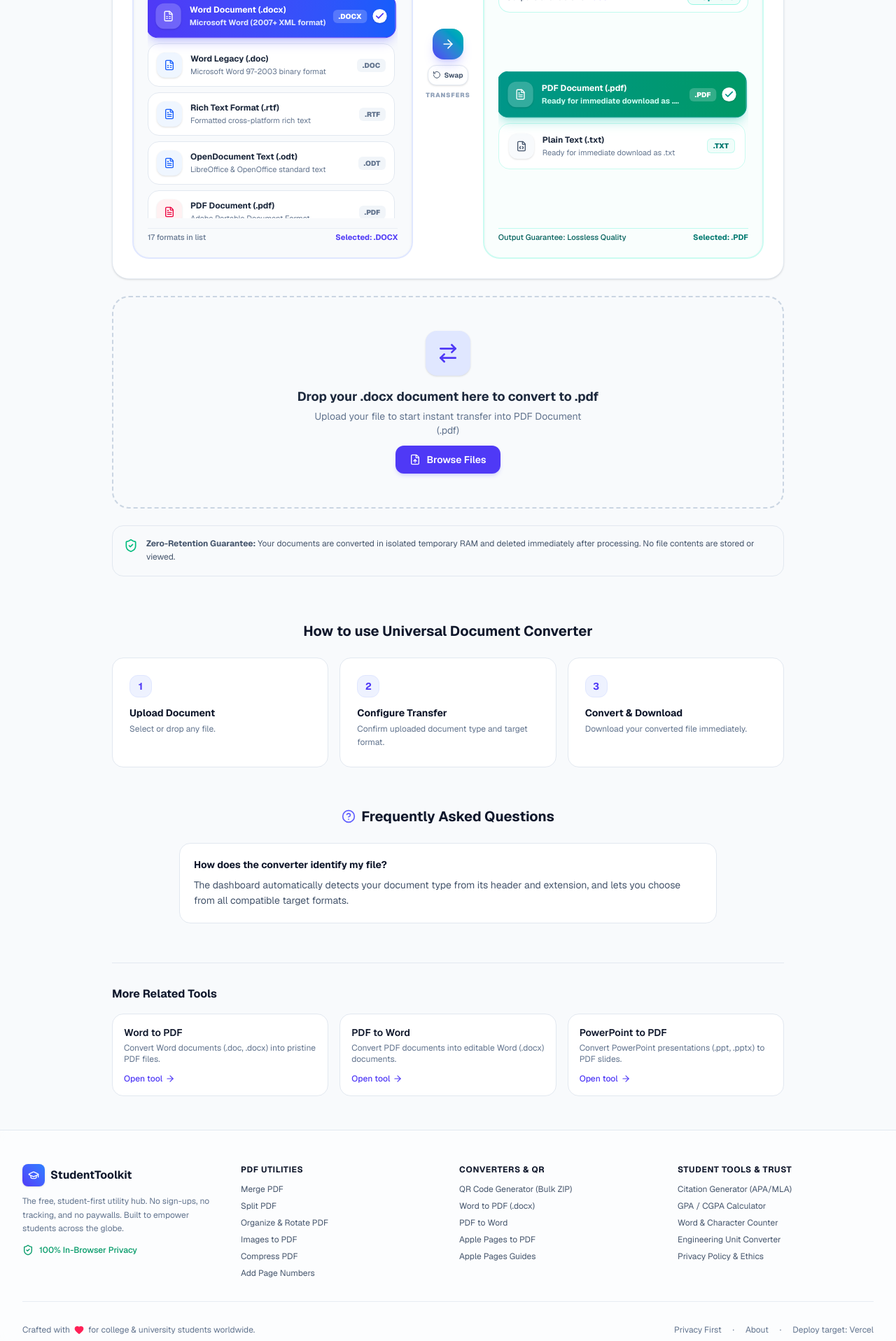
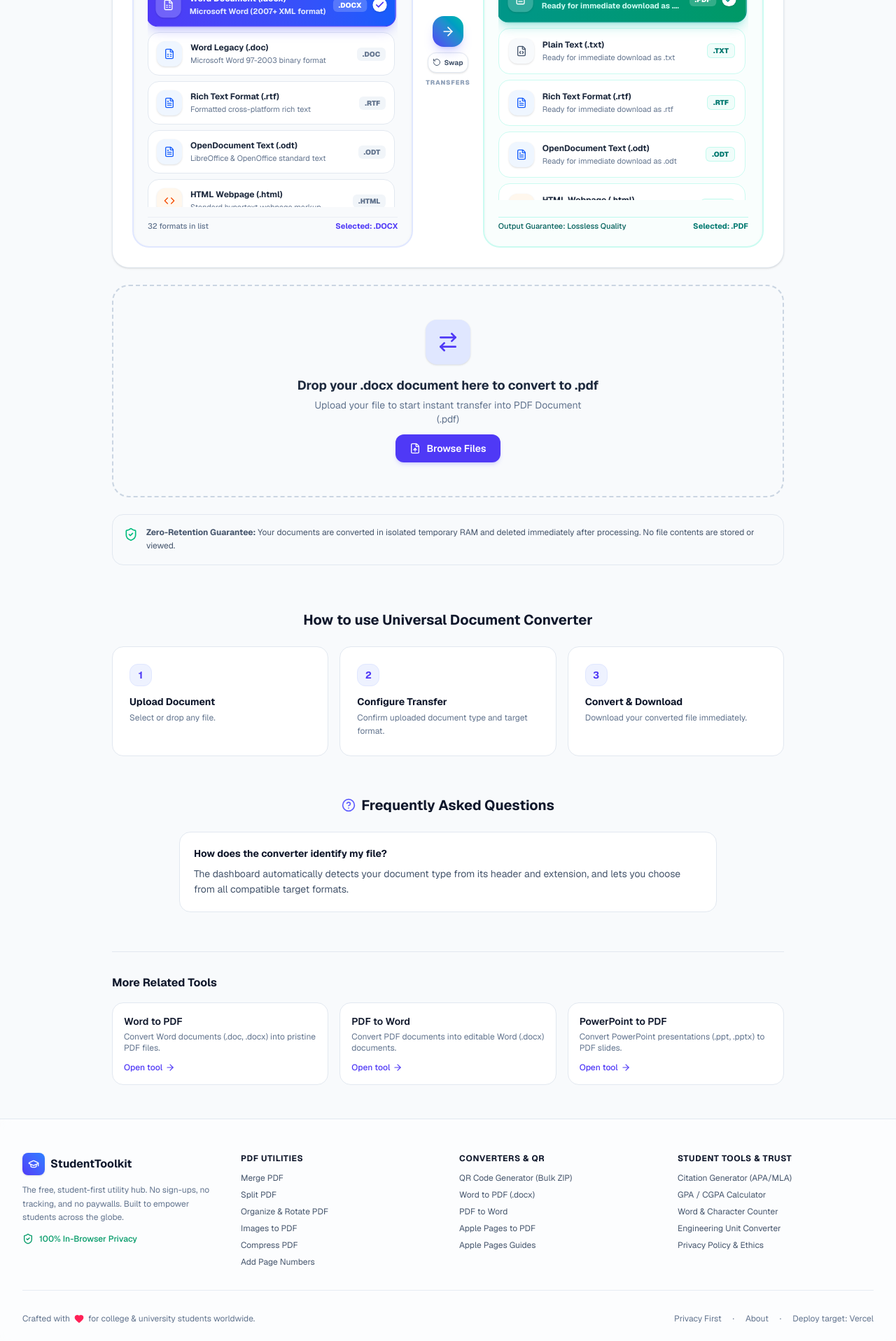
Before and after one commit to darshanrk2006/Student-Utility, a Next.js app: page /convert in a window 1280 px wide. Shown: the part 880-2797 px from the top of the page at 70% size. Built offline with nearby package versions, Linux system fonts and the light colour scheme.

Commit message:
Expand conversion matrix to all document/image/ebook/data formats and simplify container titles to FROM and TO

```diff
--- a/components/ServerConvertTool.tsx
+++ b/components/ServerConvertTool.tsx
@@ -32,6 +32,9 @@ import {
   Filter,
   CheckCheck,
   RotateCcw,
+  BookOpen,
+  Code,
+  Database,
 } from "lucide-react";
 
 export interface FormatMeta {
@@ -39,7 +42,7 @@ export interface FormatMeta {
   name: string;
   shortName: string;
   ext: string;
-  category: "doc" | "pdf" | "slides" | "sheet" | "image" | "apple" | "text";
+  category: "doc" | "pdf" | "slides" | "sheet" | "image" | "apple" | "text" | "ebook";
   categoryLabel: string;
   color: string;
   bgLight: string;
@@ -102,6 +105,60 @@ export const ALL_FORMATS: FormatMeta[] = [
     iconName: "FileText",
     desc: "LibreOffice & OpenOffice standard text",
   },
+  {
+    id: "html",
+    name: "HTML Webpage (.html)",
+    shortName: "HTML (.html)",
+    ext: "html",
+    category: "doc",
+    categoryLabel: "Document",
+    color: "text-orange-600 dark:text-orange-400",
+    bgLight: "bg-orange-50",
+    bgDark: "dark:bg-orange-950/60",
+    iconName: "Code",
+    desc: "Standard hypertext webpage markup",
+  },
+  {
+    id: "md",
+    name: "Markdown Document (.md)",
+    shortName: "Markdown (.md)",
+    ext: "md",
+    category: "doc",
+    categoryLabel: "Document",
+    color: "text-slate-700 dark:text-slate-300",
+    bgLight: "bg-slate-100",
+    bgDark: "dark:bg-slate-800",
+    iconName: "FileText",
+    desc: "Formatted Markdown documentation notes",
+  },
+
+  // E-Books
+  {
+    id: "epub",
+    name: "EPUB E-Book (.epub)",
+    shortName: "EPUB E-Book",
+    ext: "epub",
+    category: "ebook",
+    categoryLabel: "E-Book",
+    color: "text-emerald-600 dark:text-emerald-400",
+    bgLight: "bg-emerald-50",
+    bgDark: "dark:bg-emerald-950/60",
+    iconName: "BookOpen",
+    desc: "Universal open electronic book format",
+  },
+  {
+    id: "mobi",
+    name: "MOBI E-Book (.mobi)",
+    shortName: "MOBI E-Book",
+    ext: "mobi",
+    category: "ebook",
+    categoryLabel: "E-Book",
+    color: "text-amber-600 dark:text-amber-400",
+    bgLight: "bg-amber-50",
+    bgDark: "dark:bg-amber-950/60",
+    iconName: "BookOpen",
+    desc: "Amazon Kindle legacy e-book format",
+  },
 
   // PDF
   {
@@ -156,7 +213,20 @@ export const ALL_FORMATS: FormatMeta[] = [
     bgLight: "bg-amber-50",
     bgDark: "dark:bg-amber-950/60",
     iconName: "Presentation",
-    desc: "LibreOffice Impress slides",
+    desc: "LibreOffice Impress presentation slides",
+  },
+  {
+    id: "key",
+    name: "Apple Keynote (.key)",
+    shortName: "Apple Keynote",
+    ext: "key",
+    category: "apple",
+    categoryLabel: "Apple",
+    color: "text-purple-600 dark:text-purple-400",
+    bgLight: "bg-purple-50",
+    bgDark: "dark:bg-purple-950/60",
+    iconName: "Presentation",
+    desc: "Apple macOS Keynote presentation",
   },
 
   // Spreadsheets
@@ -211,6 +281,32 @@ export const ALL_FORMATS: FormatMeta[] = [
     bgDark: "dark:bg-emerald-950/60",
     iconName: "Sheet",
     desc: "LibreOffice Calc spreadsheet",
+  },
+  {
+    id: "numbers",
+    name: "Apple Numbers (.numbers)",
+    shortName: "Apple Numbers",
+    ext: "numbers",
+    category: "apple",
+    categoryLabel: "Apple",
+    color: "text-purple-600 dark:text-purple-400",
+    bgLight: "bg-purple-50",
+    bgDark: "dark:bg-purple-950/60",
+    iconName: "Sheet",
+    desc: "Apple macOS Numbers spreadsheet",
+  },
+  {
+    id: "tsv",
+    name: "TSV Table (.tsv)",
+    shortName: "TSV Table",
+    ext: "tsv",
+    category: "sheet",
+    categoryLabel: "Spreadsheet",
+    color: "text-emerald-600 dark:text-emerald-400",
+    bgLight: "bg-emerald-50",
+    bgDark: "dark:bg-emerald-950/60",
+    iconName: "Sheet",
+    desc: "Tab-Separated Values tabular data",
   },
 
   // Apple Pages
@@ -268,8 +364,86 @@ export const ALL_FORMATS: FormatMeta[] = [
     iconName: "ImageIcon",
     desc: "Modern high-efficiency web image",
   },
+  {
+    id: "gif",
+    name: "GIF Image (.gif)",
+    shortName: "GIF Image",
+    ext: "gif",
+    category: "image",
+    categoryLabel: "Image",
+    color: "text-pink-600 dark:text-pink-400",
+    bgLight: "bg-pink-50",
+    bgDark: "dark:bg-pink-950/60",
+    iconName: "ImageIcon",
+    desc: "Animated or static Graphics Interchange Format",
+  },
+  {
+    id: "svg",
+    name: "SVG Vector (.svg)",
+    shortName: "SVG Vector",
+    ext: "svg",
+    category: "image",
+    categoryLabel: "Image",
+    color: "text-indigo-600 dark:text-indigo-400",
+    bgLight: "bg-indigo-50",
+    bgDark: "dark:bg-indigo-950/60",
+    iconName: "Code",
+    desc: "Scalable Vector Graphic for crisp rendering",
+  },
+  {
+    id: "bmp",
+    name: "Bitmap Image (.bmp)",
+    shortName: "Bitmap (.bmp)",
+    ext: "bmp",
+    category: "image",
+    categoryLabel: "Image",
+    color: "text-slate-600 dark:text-slate-400",
+    bgLight: "bg-slate-100",
+    bgDark: "dark:bg-slate-800",
+    iconName: "ImageIcon",
+    desc: "Uncompressed Windows Bitmap image",
+  },
+  {
+    id: "tiff",
+    name: "TIFF Image (.tiff)",
+    shortName: "TIFF Image",
+    ext: "tiff",
+    category: "image",
+    categoryLabel: "Image",
+    color: "text-slate-600 dark:text-slate-400",
+    bgLight: "bg-slate-100",
+    bgDark: "dark:bg-slate-800",
+    iconName: "ImageIcon",
+    desc: "High-quality print & scanning image",
+  },
+  {
+    id: "heic",
+    name: "Apple HEIC (.heic)",
+    shortName: "Apple HEIC",
+    ext: "heic",
+    category: "image",
+    categoryLabel: "Image",
+    color: "text-purple-600 dark:text-purple-400",
+    bgLight: "bg-purple-50",
+    bgDark: "dark:bg-purple-950/60",
+    iconName: "Apple",
+    desc: "High Efficiency Image Container from iPhone",
+  },
+  {
+    id: "ico",
+    name: "Icon File (.ico)",
+    shortName: "Icon (.ico)",
+    ext: "ico",
+    category: "image",
+    categoryLabel: "Image",
+    color: "text-cyan-600 dark:text-cyan-400",
+    bgLight: "bg-cyan-50",
+    bgDark: "dark:bg-cyan-950/60",
+    iconName: "ImageIcon",
+    desc: "Website favicon and desktop icon file",
+  },
 
-  // Text
+  // Text & Data
   {
     id: "txt",
     name: "Plain Text (.txt)",
@@ -283,27 +457,83 @@ export const ALL_FORMATS: FormatMeta[] = [
     iconName: "FileCode",
     desc: "Standard raw text without formatting",
   },
+  {
+    id: "json",
+    name: "JSON Data (.json)",
+    shortName: "JSON Data",
+    ext: "json",
+    category: "text",
+    categoryLabel: "Data",
+    color: "text-amber-600 dark:text-amber-400",
+    bgLight: "bg-amber-50",
+    bgDark: "dark:bg-amber-950/60",
+    iconName: "Database",
+    desc: "JavaScript Object Notation data structure",
+  },
+  {
+    id: "xml",
+    name: "XML Document (.xml)",
+    shortName: "XML Document",
+    ext: "xml",
+    category: "text",
+    categoryLabel: "Data",
+    color: "text-cyan-600 dark:text-cyan-400",
+    bgLight: "bg-cyan-50",
+    bgDark: "dark:bg-cyan-950/60",
+    iconName: "Code",
+    desc: "Extensible Markup Language structured data",
+  },
 ];
 
 export const VALID_TARGETS: Record<string, string[]> = {
-  docx: ["pdf", "txt"],
-  doc: ["pdf", "docx", "txt"],
-  rtf: ["pdf", "docx", "txt"],
-  odt: ["pdf", "docx", "txt"],
-  pdf: ["docx", "png", "jpg", "txt"],
-  pptx: ["pdf"],
-  ppt: ["pdf", "pptx"],
-  odp: ["pdf"],
-  xlsx: ["pdf", "csv"],
-  xls: ["pdf", "xlsx", "csv"],
-  csv: ["pdf", "xlsx"],
-  ods: ["pdf", "xlsx"],
-  pages: ["docx", "pdf", "doc", "txt"],
-  jpg: ["pdf", "png", "webp"],
-  jpeg: ["pdf", "png", "webp"],
-  png: ["pdf", "jpg", "webp"],
-  webp: ["pdf", "jpg", "png"],
-  txt: ["pdf", "docx"],
+  // Documents
+  docx: ["pdf", "txt", "rtf", "odt", "html", "epub", "jpg", "png"],
+  doc: ["docx", "pdf", "txt", "rtf", "odt", "html"],
+  rtf: ["docx", "pdf", "txt", "odt", "html"],
+  odt: ["docx", "pdf", "txt", "rtf", "html"],
+  html: ["pdf", "docx", "txt", "png", "jpg"],
+  md: ["pdf", "docx", "html", "txt"],
+
+  // E-Books
+  epub: ["pdf", "docx", "txt", "mobi"],
+  mobi: ["pdf", "epub", "txt"],
+
+  // PDF
+  pdf: ["docx", "pptx", "xlsx", "png", "jpg", "txt", "html", "epub"],
+
+  // Presentations
+  pptx: ["pdf", "ppt", "odp", "png", "jpg"],
+  ppt: ["pptx", "pdf", "odp", "png"],
+  odp: ["pptx", "pdf", "ppt"],
+  key: ["pdf", "pptx", "png"],
+
+  // Spreadsheets
+  xlsx: ["pdf", "csv", "xls", "ods", "html"],
+  xls: ["xlsx", "pdf", "csv", "ods"],
+  csv: ["xlsx", "pdf", "xls", "tsv"],
+  ods: ["xlsx", "pdf", "csv"],
+  numbers: ["xlsx", "pdf", "csv"],
+  tsv: ["csv", "xlsx", "pdf"],
+
+  // Apple
+  pages: ["docx", "pdf", "doc", "txt", "rtf"],
+
+  // Images
+  jpg: ["png", "pdf", "webp", "gif", "svg", "bmp", "tiff", "ico"],
+  jpeg: ["png", "pdf", "webp", "gif", "svg", "bmp", "tiff", "ico"],
+  png: ["jpg", "pdf", "webp", "gif", "svg", "bmp", "tiff", "ico"],
+  webp: ["png", "jpg", "pdf", "gif", "bmp"],
+  gif: ["png", "jpg", "pdf", "webp"],
+  svg: ["png", "jpg", "pdf", "webp"],
+  bmp: ["png", "jpg", "pdf", "webp"],
+  tiff: ["pdf", "png", "jpg", "webp"],
+  heic: ["jpg", "png", "pdf", "webp"],
+  ico: ["png", "jpg"],
+
+  // Text & Data
+  txt: ["pdf", "docx", "html", "rtf"],
+  json: ["csv", "txt", "xlsx"],
+  xml: ["json", "txt", "csv", "pdf"],
 };
 
 export const QUICK_PRESETS = [
@@ -314,7 +544,9 @@ export const QUICK_PRESETS = [
   { from: "pptx", to: "pdf", label: "PowerPoint ➔ PDF" },
   { from: "xlsx", to: "pdf", label: "Excel ➔ PDF" },
   { from: "jpg", to: "pdf", label: "Images ➔ PDF" },
-  { from: "txt", to: "pdf", label: "Text ➔ PDF" },
+  { from: "epub", to: "pdf", label: "EPUB ➔ PDF" },
+  { from: "md", to: "pdf", label: "Markdown ➔ PDF" },
+  { from: "html", to: "pdf", label: "HTML ➔ PDF" },
 ];
 
 export const CATEGORY_FILTERS = [
@@ -324,8 +556,9 @@ export const CATEGORY_FILTERS = [
   { id: "slides", label: "Presentations" },
   { id: "sheet", label: "Spreadsheets" },
   { id: "image", label: "Images" },
-  { id: "apple", label: "Apple Pages" },
-  { id: "text", label: "Plain Text" },
+  { id: "apple", label: "Apple" },
+  { id: "ebook", label: "E-Books" },
+  { id: "text", label: "Text & Data" },
 ];
 
 function renderFormatIcon(iconName: string, className = "w-4 h-4") {
@@ -344,6 +577,12 @@ function renderFormatIcon(iconName: string, className = "w-4 h-4") {
       return <ImageIcon className={className} />;
     case "FileCode":
       return <FileCode className={className} />;
+    case "BookOpen":
+      return <BookOpen className={className} />;
+    case "Code":
+      return <Code className={className} />;
+    case "Database":
+      return <Database className={className} />;
     default:
       return <FileText className={className} />;
   }
@@ -374,7 +613,7 @@ export function ServerConvertTool({
     category: "convert" as const,
     shortDesc: "Convert between Word, PDF, Excel, PowerPoint, Images, and Text seamlessly.",
     description:
-      "A student-first document converter. Select your uploaded document type and choose your desired target format using the two scrollable containers below.",
+      "A student-first document converter. Select your uploaded document type in FROM and choose your desired target format in TO using the matrix below.",
     iconName: "ArrowLeftRight",
     badge: "Fast Cloud Convert",
     badgeType: "cloud" as const,
@@ -382,18 +621,18 @@ export function ServerConvertTool({
     tags: ["document converter", "word to pdf", "pdf to word", "file transfer", "converter hub"],
     features: [
       "Select custom source format and target format dynamically",
-      "Converts Word, PDF, PowerPoint, Excel, Images, and Text",
+      "Converts Word, PDF, PowerPoint, Excel, Images, E-Books, and Text",
       "Immediate memory processing & auto-deletion guarantee",
     ],
     steps: [
-      { step: 1, title: "Select Document Format", desc: "Pick your uploaded document format in Container 1." },
-      { step: 2, title: "Pick Target Format", desc: "Select the desired output format in Container 2." },
+      { step: 1, title: "Select Source Format", desc: "Pick your uploaded document format in FROM." },
+      { step: 2, title: "Pick Target Format", desc: "Select the desired output format in TO." },
       { step: 3, title: "Upload & Convert", desc: "Drop your file and download the converted output." },
     ],
     faqs: [
       {
-        q: "How do the two containers work?",
-        a: "Container 1 specifies the format of the file you are uploading. Container 2 displays all compatible target formats you can transfer it into. Click or scroll through any format to select it!",
+        q: "How does format selection work?",
+        a: "FROM specifies the format of the file you are uploading. TO displays all compatible target formats you can transfer it into. Click or scroll through any format to select it!",
       },
     ],
   };
@@ -402,7 +641,7 @@ export function ServerConvertTool({
   const [fromFormat, setFromFormat] = useState<string>(defaultFromFormat);
   const [toFormat, setToFormat] = useState<string>(defaultToFormat);
 
-  // Filter state for Container 1 (FROM)
+  // Filter state for FROM
   const [fromCategory, setFromCategory] = useState<string>("all");
   const [fromSearch, setFromSearch] = useState<string>("");
 
@@ -417,6 +656,8 @@ export function ServerConvertTool({
   const detectFormat = (filename: string): string => {
     const ext = filename.split(".").pop()?.toLowerCase() || "";
     if (ext === "jpeg") return "jpg";
+    if (ext === "htm") return "html";
+    if (ext === "tif") return "tiff";
     if (VALID_TARGETS[ext]) return ext;
     return defaultFromFormat;
   };
@@ -488,7 +729,7 @@ export function ServerConvertTool({
   }, [fromFormat]);
 
   const fromMeta = ALL_FORMATS.find((f) => f.id === fromFormat) || ALL_FORMATS[0];
-  const toMeta = ALL_FORMATS.find((f) => f.id === toFormat) || ALL_FORMATS[4] || {
+  const toMeta = ALL_FORMATS.find((f) => f.id === toFormat) || ALL_FORMATS[8] || {
     id: toFormat,
     name: `${toFormat.toUpperCase()} Document`,
     shortName: toFormat.toUpperCase(),
@@ -579,7 +820,7 @@ export function ServerConvertTool({
             </span>
           </div>
 
-          <div className="grid grid-cols-2 sm:grid-cols-4 md:grid-cols-8 gap-2">
+          <div className="grid grid-cols-2 sm:grid-cols-5 md:grid-cols-10 gap-2">
             {QUICK_PRESETS.map((p) => {
               const isSelected = fromFormat === p.from && toFormat === p.to;
               return (
@@ -600,25 +841,25 @@ export function ServerConvertTool({
           </div>
         </div>
 
-        {/* The 2 Scrollable Selection Containers: CONTAINER 1 (FROM) & CONTAINER 2 (TO) */}
+        {/* The 2 Scrollable Selection Containers: FROM & TO */}
         <div className="bg-white dark:bg-slate-900 rounded-3xl border border-slate-200 dark:border-slate-800 p-5 sm:p-7 shadow-sm space-y-5">
           <div className="text-center max-w-xl mx-auto space-y-1">
             <div className="inline-flex items-center gap-1.5 px-3 py-1 rounded-full bg-indigo-50 dark:bg-indigo-950/60 text-indigo-700 dark:text-indigo-300 text-xs font-semibold border border-indigo-200/60 dark:border-indigo-800/60">
               <ArrowLeftRight className="w-3.5 h-3.5" />
-              Dual-Container Universal Matrix
+              Universal Conversion Matrix
             </div>
             <h3 className="text-lg sm:text-xl font-extrabold text-slate-900 dark:text-slate-100">
               Select Source & Target Formats
             </h3>
             <p className="text-xs sm:text-sm text-slate-500 dark:text-slate-400">
-              Choose your uploaded file format in Container 1, and pick your target output in Container 2
+              Select your source format in FROM, and choose your target format in TO
             </p>
           </div>
 
           {/* Side-by-Side Dual Container Grid */}
           <div className="grid grid-cols-1 lg:grid-cols-11 gap-4 items-stretch">
             {/* ========================================================================= */}
-            {/* CONTAINER 1: FROM (Uploaded Document Type) with Scroll Pattern */}
+            {/* FROM (Uploaded Document Type) with Scroll Pattern */}
             {/* ========================================================================= */}
             <div className="lg:col-span-5 rounded-3xl border-2 border-indigo-100 dark:border-indigo-950 bg-slate-50/90 dark:bg-slate-950/90 p-4 sm:p-5 flex flex-col justify-between space-y-3.5 shadow-inner">
               {/* Header */}
@@ -628,8 +869,8 @@ export function ServerConvertTool({
                     1
                   </div>
                   <div>
-                    <h4 className="text-xs font-black uppercase tracking-wider text-slate-900 dark:text-slate-100">
-                      Container 1: FROM
+                    <h4 className="text-sm font-black uppercase tracking-wider text-slate-900 dark:text-slate-100">
+                      FROM
                     </h4>
                     <span className="text-[11px] text-slate-500 dark:text-slate-400">
                       Uploaded File Format
@@ -642,7 +883,7 @@ export function ServerConvertTool({
                 </span>
               </div>
 
-              {/* Category Filter Pills for Container 1 */}
+              {/* Category Filter Pills for FROM */}
               <div className="flex items-center gap-1.5 overflow-x-auto pb-1 scrollbar-none text-[11px]">
                 {CATEGORY_FILTERS.map((cat) => {
                   const isActive = fromCategory === cat.id;
@@ -663,14 +904,14 @@ export function ServerConvertTool({
                 })}
               </div>
 
-              {/* Search Bar for Container 1 */}
+              {/* Search Bar for FROM */}
               <div className="relative">
                 <Search className="w-3.5 h-3.5 text-slate-400 absolute left-3 top-1/2 -translate-y-1/2" />
                 <input
                   type="text"
                   value={fromSearch}
                   onChange={(e) => setFromSearch(e.target.value)}
-                  placeholder="Filter formats (e.g. word, ppt, excel, jpg)..."
+                  placeholder="Filter formats (e.g. docx, pdf, epub, heic, csv)..."
                   className="w-full pl-8 pr-3 py-1.5 rounded-xl text-xs bg-white dark:bg-slate-900 border border-slate-200 dark:border-slate-800 text-slate-900 dark:text-slate-100 placeholder-slate-400 focus:outline-none focus:ring-1 focus:ring-indigo-500"
                 />
                 {fromSearch && (
@@ -785,7 +1026,7 @@ export function ServerConvertTool({
             </div>
 
             {/* ========================================================================= */}
-            {/* CONTAINER 2: TO (Target Transfer Format) with Scroll Pattern */}
+            {/* TO (Target Transfer Format) with Scroll Pattern */}
             {/* ========================================================================= */}
             <div className="lg:col-span-5 rounded-3xl border-2 border-teal-100 dark:border-teal-950 bg-teal-50/40 dark:bg-teal-950/20 p-4 sm:p-5 flex flex-col justify-between space-y-3.5 shadow-inner">
               {/* Header */}
@@ -795,8 +1036,8 @@ export function ServerConvertTool({
                     2
                   </div>
                   <div>
-                    <h4 className="text-xs font-black uppercase tracking-wider text-slate-900 dark:text-slate-100">
-                      Container 2: TO
+                    <h4 className="text-sm font-black uppercase tracking-wider text-slate-900 dark:text-slate-100">
+                      TO
                     </h4>
                     <span className="text-[11px] text-teal-800 dark:text-teal-300">
                       Target Output Format
@@ -908,7 +1149,7 @@ export function ServerConvertTool({
             onFilesSelected={handleFilesSelected}
             accept={
               accept ||
-              ".docx,.doc,.rtf,.odt,.pdf,.pptx,.ppt,.odp,.xlsx,.xls,.csv,.ods,.pages,.jpg,.jpeg,.png,.webp,.txt"
+              ".docx,.doc,.rtf,.odt,.html,.htm,.md,.epub,.mobi,.pdf,.pptx,.ppt,.odp,.key,.xlsx,.xls,.csv,.ods,.numbers,.tsv,.pages,.jpg,.jpeg,.png,.webp,.gif,.svg,.bmp,.tiff,.tif,.heic,.ico,.txt,.json,.xml"
             }
             title={`Drop your .${fromFormat} document here to convert to .${toFormat}`}
             description={`Upload your file to start instant transfer into ${toMeta.name}`}
```
